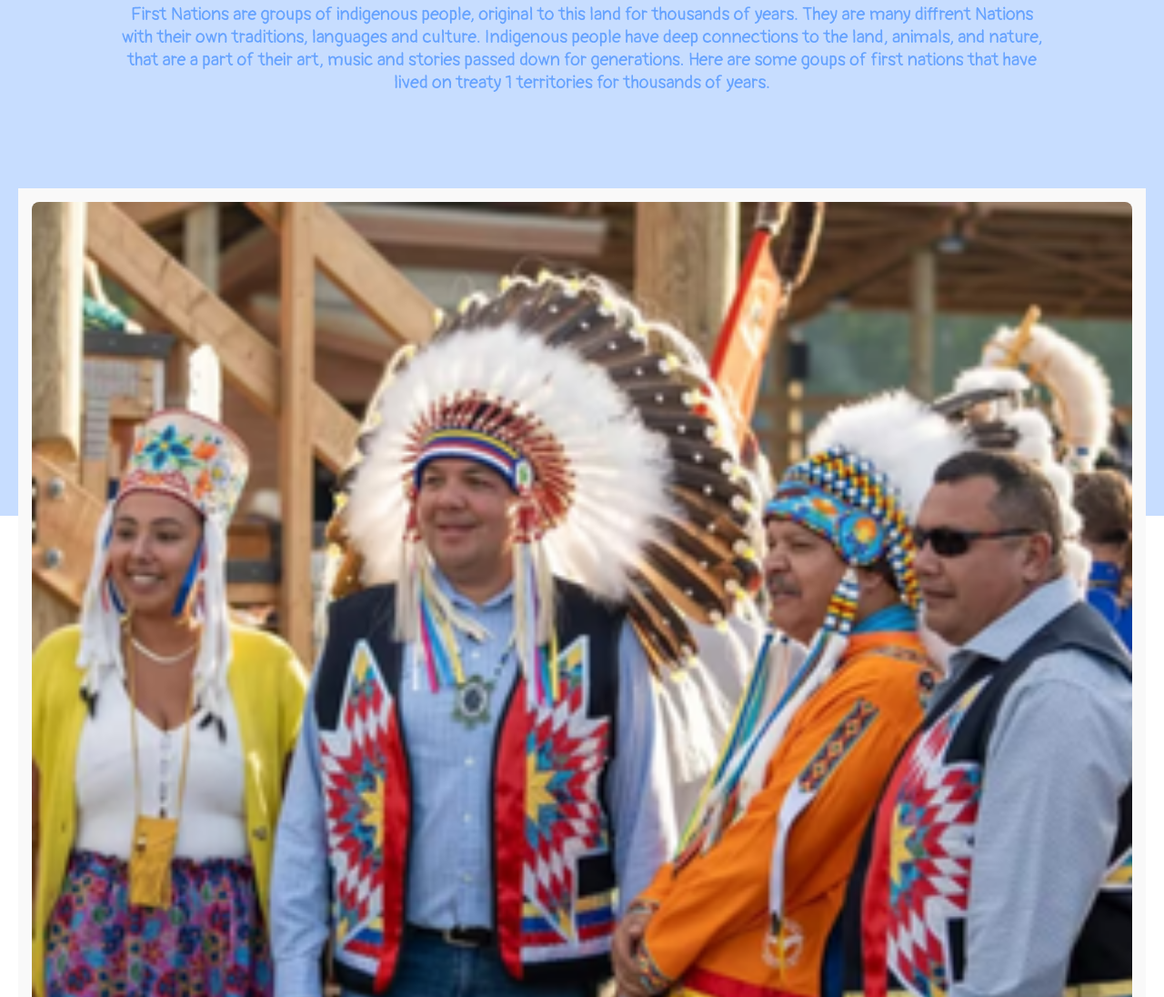
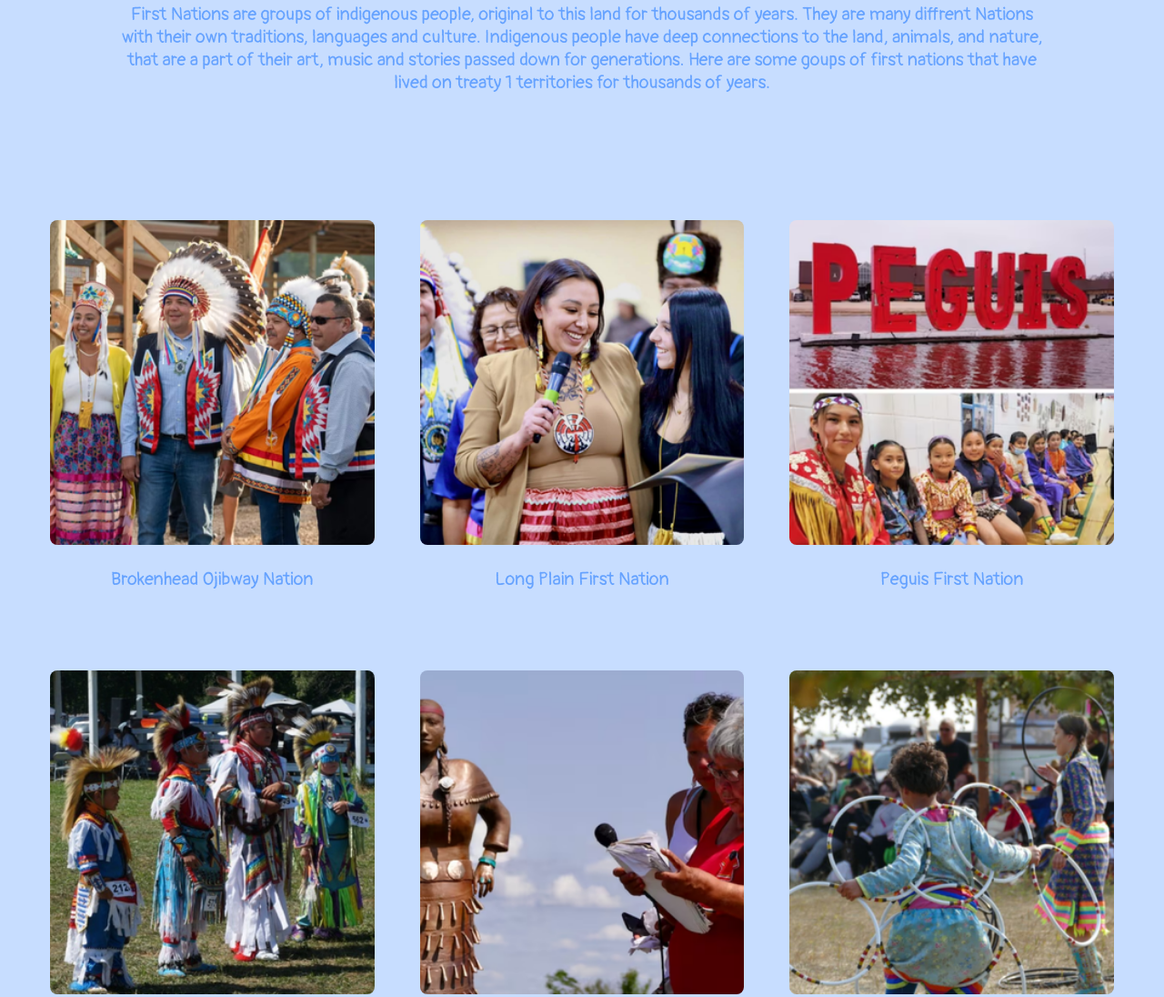
Before and after one commit to SofkaGon/Web-prject-2-Sofiia-Gontar, a plain HTML site: page index.html in a window 1280 px wide. Shown: the part 2750-3846 px from the top of the page at 91% size. Drawn offline with Linux system fonts and the light colour scheme.

Commit message:
Update stylesheet.css

```diff
--- a/CSS/stylesheet.css
+++ b/CSS/stylesheet.css
@@ -65,19 +65,18 @@ p{
 .first-nations-lightblue-treatypages{
     background-color: #c7ddff;
     color: #65a2ff;
-    height: 750px;
+    height: 1400px;
 }
 
 .grid-container {
     display: grid;
-    grid-template-rows: repeat(auto-fit, minmax(200px, 1fr));
+    grid-template-columns: repeat(auto-fit, minmax(300px, 1fr));
     gap: 20px;
-    padding: 20px;
+    padding: 40px;
 }
 
 .grid-item {
     text-align: center;
-    background: #f9f9f9;
     padding: 15px;
 }
 
```
